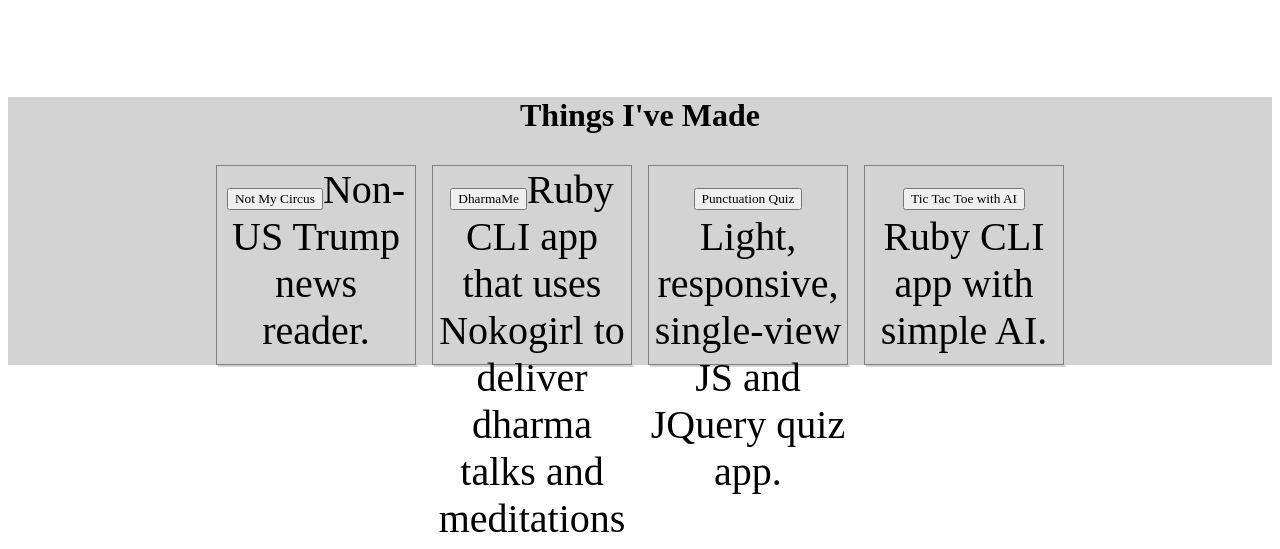
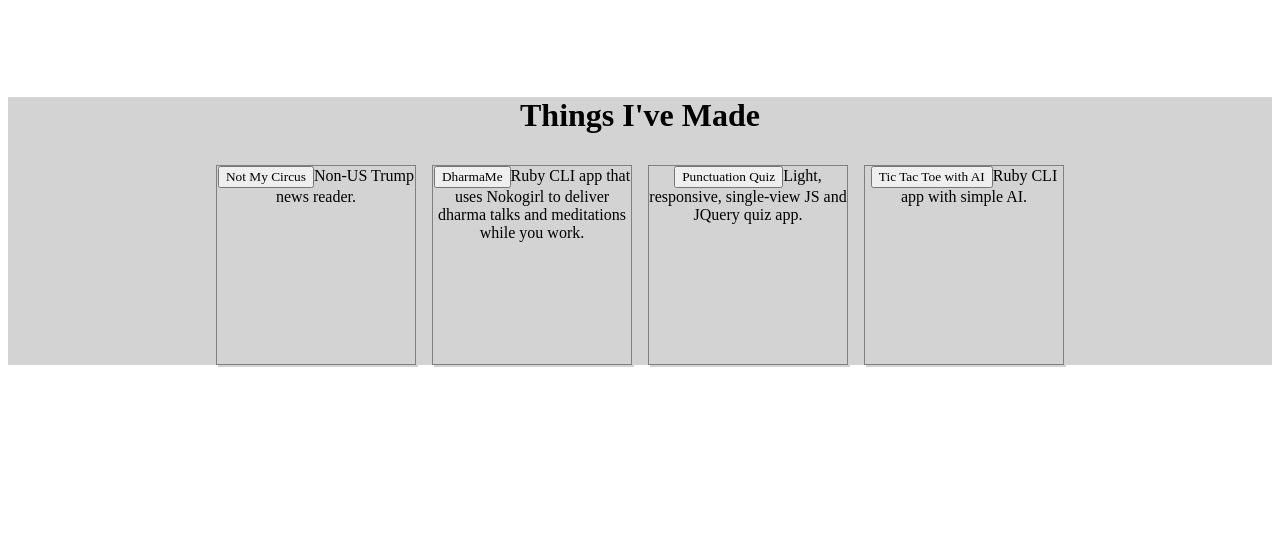
Before and after one commit to lwebber/portfolio, a plain HTML site: page index.html in a window 1280 px wide. Shown: the part 749-1298 px from the top of the page. Drawn offline with nearby package versions, Linux system fonts and the light colour scheme; a web font is replaced by a local one.

Commit message:
update project css

```diff
--- a/index.css
+++ b/index.css
@@ -90,8 +90,7 @@ ul {
     background-color: lightgray;
 }
 
-.contact li,
-.projects li {
+.contact li {
     font-size: 2.5em;
     margin-top: 5px;
     margin-right: 8px;
@@ -104,6 +103,9 @@ ul {
     height: 200px;
     width: 200px;
     border: 1px solid gray;
+    margin-top: 5px;
+    margin-right: 8px;
+    margin-left: 8px;
 }
 
 footer {
```
